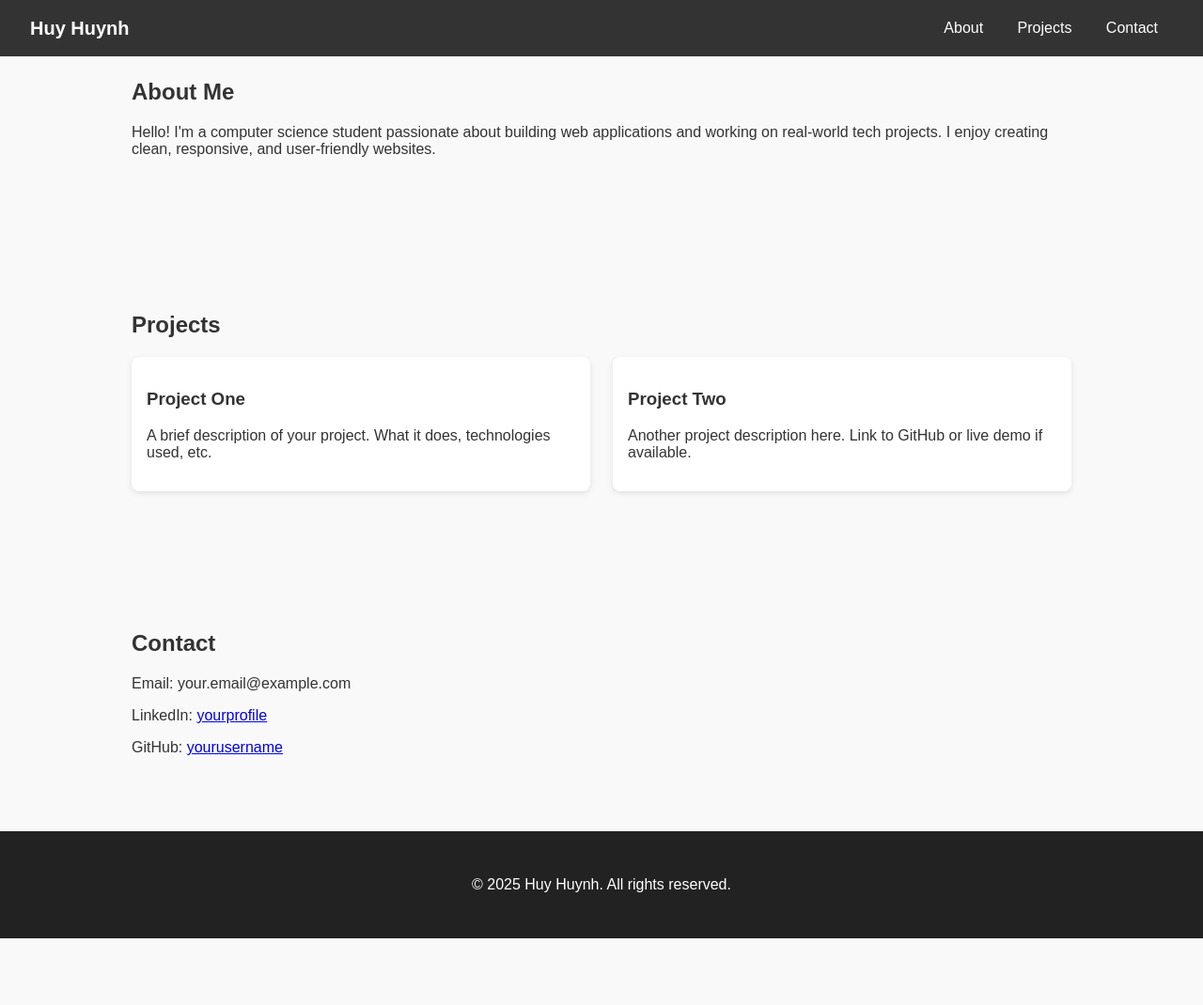
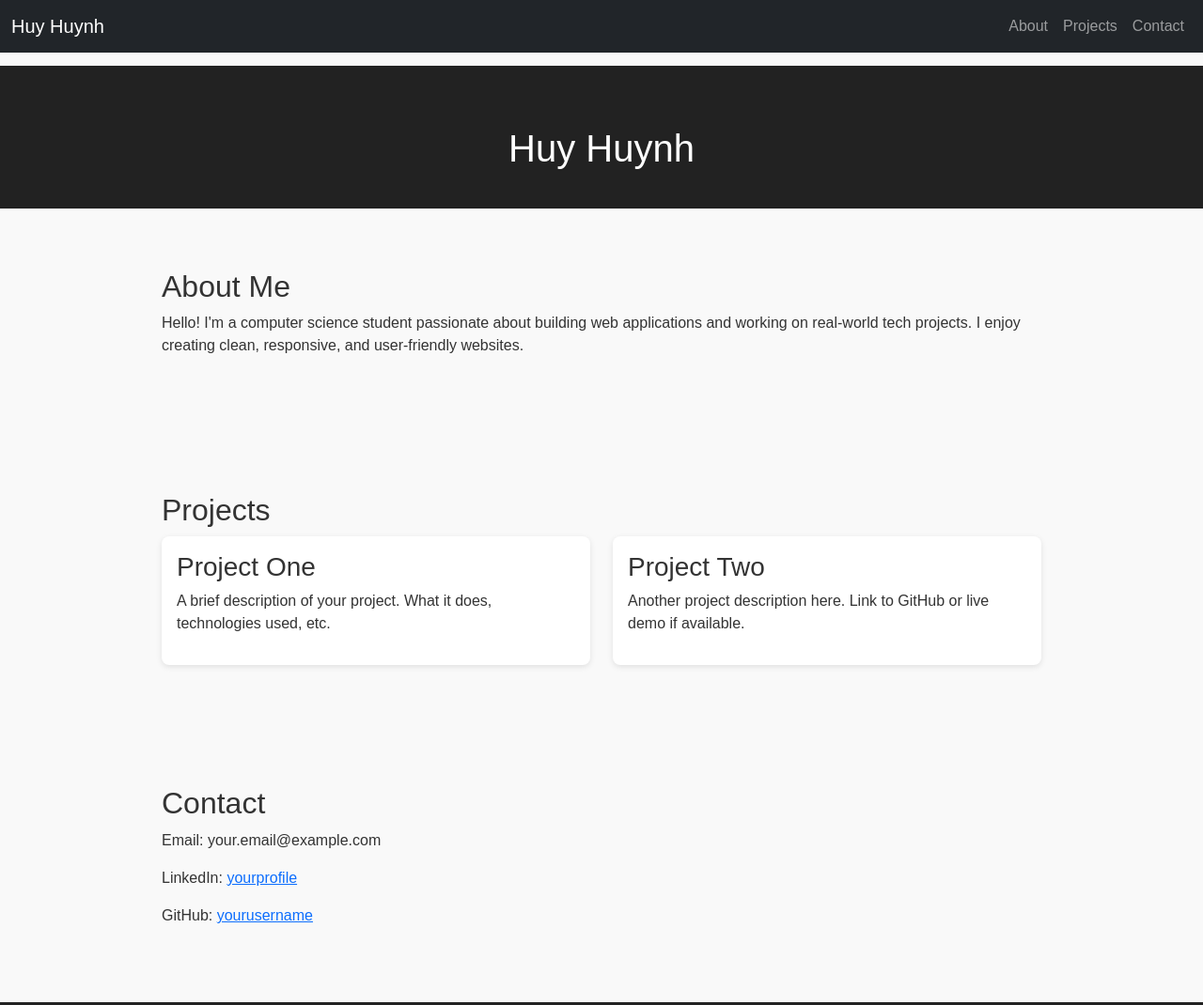
Before and after one commit to heweytheduck/portfolio, a plain HTML site: page index.html in a window 1280 px wide. Shown: the top 1070 px of the page at 94% size. Before the commit the page ends 999 px from the top, so only its background shows below. Drawn offline with nearby package versions, Linux system fonts and the light colour scheme.

Commit message:
bootstrap

```diff
--- a/index.html
+++ b/index.html
@@ -4,68 +4,14 @@
   <meta charset="UTF-8" />
   <meta name="viewport" content="width=device-width, initial-scale=1" />
   <title>Huy Huynh</title>
+  <link href="https://cdn.jsdelivr.net/npm/bootstrap@5.3.5/dist/css/bootstrap.min.css" rel="stylesheet">
   <style>
     body {
       margin: 0;
       font-family: Arial, sans-serif;
       background: #f9f9f9;
       color: #333;
-    }
-
-    header {
-      background-color: #222;
-      color: white;
-      padding: 2rem;
-      text-align: center;
-    }
-
-    nav {
-      background-color: #333;
-      display: flex;
-      justify-content: center;
-      position: fixed;
-      top: 0;
-      width: 100%;
-      z-index: 1000;
-    }
-
-    nav a {
-      color: white;
-      padding: 1rem;
-      text-decoration: none;
-    }
-
-    nav a:hover {
-      background-color: #555;
-    }
-
-    .nav-container {
-      display: flex;
-      justify-content: space-between;
-      align-items: center;
-      padding: 0 2rem;
-      height: 60px;
-      width: 100%;
-    }
-
-    .nav-brand {
-      color: white;
-      font-size: 1.25rem;
-      font-weight: bold;
-      align-items: left;
-    }
-
-    .nav-links a {
-      color: white;
-      padding: 0 1rem;
-      text-decoration: none;
-      align-items: right;
-    }
-
-    .nav-links a:hover {
-      background-color: #555;
-      border-radius: 4px;
-      padding: 0.5rem 1rem;
+      padding-top: 70px; /* offset for fixed navbar */
     }
 
     section {
@@ -93,25 +39,52 @@
       background-color: #222;
       color: white;
     }
+
+    header {
+      background-color: #222;
+      color: white;
+      text-align: center;
+      padding: 4rem 2rem 2rem;
+    }
   </style>
 </head>
 <body>
-  <nav>
-    <div class="nav-container">
-      <div class="nav-brand">Huy Huynh</div>
-      <div class="nav-links">
-        <a href="#about">About</a>
-        <a href="#projects">Projects</a>
-        <a href="#contact">Contact</a>
+
+  <!-- Bootstrap Fixed Navbar -->
+  <nav class="navbar navbar-expand-lg navbar-dark bg-dark fixed-top">
+    <div class="container-fluid">
+      <a class="navbar-brand" href="#">Huy Huynh</a>
+      <button class="navbar-toggler" type="button" data-bs-toggle="collapse" data-bs-target="#navbarNav">
+        <span class="navbar-toggler-icon"></span>
+      </button>
+      <div class="collapse navbar-collapse justify-content-end" id="navbarNav">
+        <ul class="navbar-nav">
+          <li class="nav-item">
+            <a class="nav-link" href="#about">About</a>
+          </li>
+          <li class="nav-item">
+            <a class="nav-link" href="#projects">Projects</a>
+          </li>
+          <li class="nav-item">
+            <a class="nav-link" href="#contact">Contact</a>
+          </li>
+        </ul>
       </div>
     </div>
   </nav>
 
+  <!-- Header -->
+  <header>
+    <h1>Huy Huynh</h1>
+  </header>
+
+  <!-- About Section -->
   <section id="about">
     <h2>About Me</h2>
     <p>Hello! I'm a computer science student passionate about building web applications and working on real-world tech projects. I enjoy creating clean, responsive, and user-friendly websites.</p>
   </section>
 
+  <!-- Projects Section -->
   <section id="projects">
     <h2>Projects</h2>
     <div class="projects">
@@ -127,6 +100,7 @@
     </div>
   </section>
 
+  <!-- Contact Section -->
   <section id="contact">
     <h2>Contact</h2>
     <p>Email: your.email@example.com</p>
@@ -134,6 +108,7 @@
     <p>GitHub: <a href="https://github.com/yourusername" target="_blank">yourusername</a></p>
   </section>
 
+  <!-- Footer -->
   <footer>
     <p>&copy; 2025 Huy Huynh. All rights reserved.</p>
   </footer>
```
